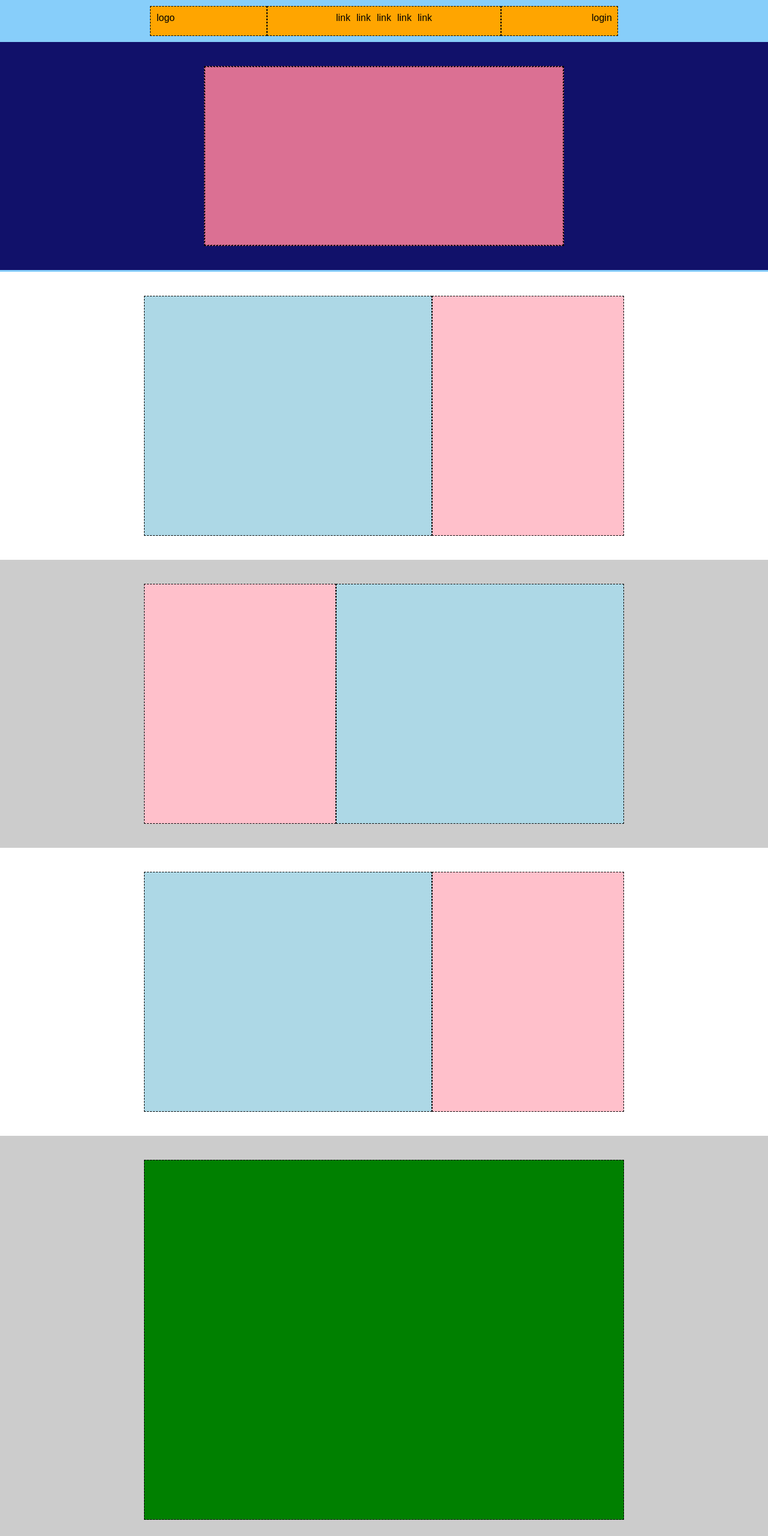
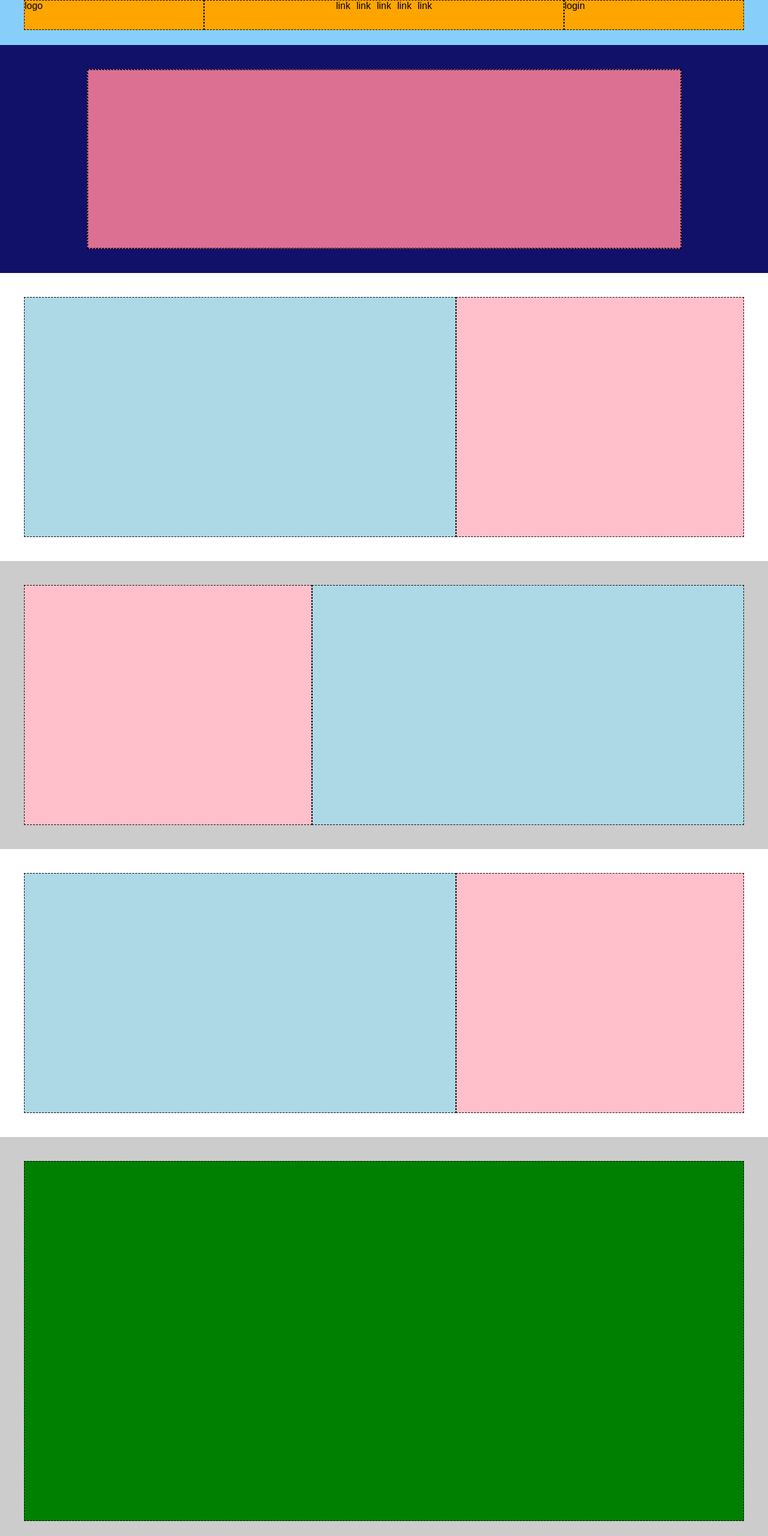
Before and after one commit to gds90/htmlcss-struttura-discord, a plain HTML site: page index.html in a window 1280 px wide. Shown: the top 2560 px of the page at 60% size. Drawn offline with Linux system fonts and the light colour scheme.

Commit message:
UPDATE correzioni in aula

```diff
--- a/css/style.css
+++ b/css/style.css
@@ -8,13 +8,14 @@
 /* header  */
 header {
     background-color: lightskyblue;
-    border-bottom: 3px solid lightskyblue;
+    padding: 10px auto;
+    height: 75px;
 }
 
 /* footer  */
 footer {
     background-color: rgb(27, 25, 25);
-    padding-top: 10px;
+    padding: 10px 0;
 }
 
 .footer-top {
@@ -26,7 +27,7 @@ footer {
     width: 100%;
     border-top: 1px solid white;
     border-bottom: 1px solid white;
-    padding-top: 20px;
+    padding: 20px 0;
 }
 
 /* bordi dashed */
@@ -39,29 +40,24 @@ footer {
 
 /* containter */
 .container-1 {
-    width: 800px;
-    margin: 0 auto;
-    height: 70px;
+    max-width: 1200px;
 }
 
 .container-2 {
-    width: 600px;
+    max-width: 991px;
     height: 300px;
-    margin: 0 auto;
     background-color: palevioletred;
 }
 
 .container-3 {
-    width: 800px;
+    max-width: 1200px;
     height: 400px;
-    margin: 0 auto;
 }
 
 .container-4 {
     background-color: green;
     height: 600px;
-    width: 800px;
-    margin: 0 auto;
+    width: 1200px;
 }
 
 .containter-5 {
@@ -76,36 +72,33 @@ footer {
     height: 100%;
 }
 
-.col-20{
-    width: calc(20%);
-    height:400px;
+.col-15{
+    width: 15%;
+    height:100%;
 }
 
 .col-25{
-    width: calc(25%);
+    width: 25%;
+    height: 100%;
 }
 
 .col-50{
-    width: calc(50%);
+    width: 50%;
+    height: 100%;
 }
 
 .col-40{
-    width: calc(40%);
+    width: 40%;
     height: 100%;
 }
 
 .col-60{
-    width: calc(60%);
+    width: 60%;
     height: 100%;
 }
 
-.col-100a{
-    width:calc(100%);
-    height: 100%;
-}
-
-.col-100b{
-    width: 100%;
+.col-100{
+    width:100%;
     height: 100%;
 }
 
@@ -175,3 +168,11 @@ li {
 .justify-content-sb {
     justify-content: space-between;
 }
+
+.height-50 {
+    height: 50px;
+}
+
+.margin-container {
+    margin: 0 auto;
+}
--- a/index.html
+++ b/index.html
@@ -9,14 +9,14 @@
 <body>
     <!-- header  -->
     <header>
-        <div class="container-1 padding-10">
-            <div class="row bg-orange">
-                <div class="col-25 db-black">
-                    <div class="content padding-10">
+        <div class="container-1 margin-container">
+            <div class="row">
+                <div class="col-25 db-black height-50 bg-orange">
+                    <div class="content">
                         <span>logo</span>
                     </div>
                 </div>
-                <div class="col-50 db-black padding-10">
+                <div class="col-50 db-black height-50 bg-orange">
                     <ul>
                         <li>link</li>
                         <li>link</li>
@@ -25,27 +25,27 @@
                         <li>link</li>
                     </ul>
                 </div>
-                <div class="col-25 db-black">
-                    <div class="content padding-10 padding-left150">
+                <div class="col-25 db-black height-50 bg-orange">
+                    <div class="content">
                         <span>login</span>
                     </div>
-                </div>
-            </div>
-        </div>
-        <!-- layout 1 colonna, sfondo blu -->
-        <div class="bg-blue padding-40">
-            <div class="container-2 db-black">
-                <div class="row">
-                    <div class="col-100a db-black"></div>
                 </div>
             </div>
         </div>
     </header>
     <!-- main  -->
     <main>
+         <!-- layout 1 colonna, sfondo blu -->
+        <div class="bg-blue padding-40">
+            <div class="container-2 db-black margin-container">
+                <div class="row">
+                    <div class="col-100 db-black"></div>
+                </div>
+            </div>
+        </div>
         <!-- layout 2 colonne  -->
         <div class="bg-white padding-40">
-            <div class="container-3">
+            <div class="container-3 margin-container">
                 <div class="row">
                     <div class="col-60 db-black bg-lightblue"></div>
                     <div class="col-40 db-black bg-pink"></div>
@@ -53,7 +53,7 @@
             </div>
         </div>
         <div class="bg-grey padding-40">
-            <div class="container-3">
+            <div class="container-3 margin-container">
                 <div class="row">
                     <div class="col-40 db-black bg-pink"></div>
                     <div class="col-60 db-black bg-lightblue"></div>
@@ -61,7 +61,7 @@
             </div>
         </div>
         <div class="bg-white padding-40">
-            <div class="container-3">
+            <div class="container-3 margin-container">
                 <div class="row">
                     <div class="col-60 db-black bg-lightblue"></div>
                     <div class="col-40 db-black bg-pink"></div>
@@ -70,9 +70,9 @@
         </div>
         <!-- layout con 1 colonna, quadrato verde  -->
         <div class="bg-grey padding-40">
-            <div class="container-4">
+            <div class="container-4 margin-container">
                 <div class="row">
-                    <div class="col-100b db-black"></div>
+                    <div class="col-100 db-black"></div>
                 </div>
             </div>
         </div>
@@ -80,25 +80,25 @@
     <!-- footer  -->
     <footer>
         <div class="footer-top">
-            <div class="container-3">
+            <div class="container-3 margin-container margin-container">
                 <div class="row">
-                    <div class="col-20 db-black bg-pink"></div>
-                    <div class="col-20 db-white bg-tiffany"></div>
-                    <div class="col-20 db-white bg-tiffany"></div>
-                    <div class="col-20 db-white bg-tiffany"></div>
-                    <div class="col-20 db-white bg-tiffany"></div>
+                    <div class="col-40 db-black bg-pink"></div>
+                    <div class="col-15 db-white bg-tiffany"></div>
+                    <div class="col-15 db-white bg-tiffany"></div>
+                    <div class="col-15 db-white bg-tiffany"></div>
+                    <div class="col-15 db-white bg-tiffany"></div>
                 </div>
             </div>
         </div>
         <div class="footer-bottom">
-                <div class="container-1 bg-aquamarine">
-                    <div class="containter-5">
-                        <div class="row justify-content-sb">
-                            <div class="db-black padding-5 bg-pink">Logo</div>
-                            <div class="db-black padding-5 bg-pink">Bottone</div>
-                        </div>
+            <div class="container-1 bg-aquamarine margin-container">
+                <div class="containter-5">
+                    <div class="row justify-content-sb">
+                        <div class="db-black padding-5 bg-pink">Logo</div>
+                        <div class="db-black padding-5 bg-pink">Bottone</div>
                     </div>
                 </div>
+            </div>
         </div>
     </footer>
 </body>
```
